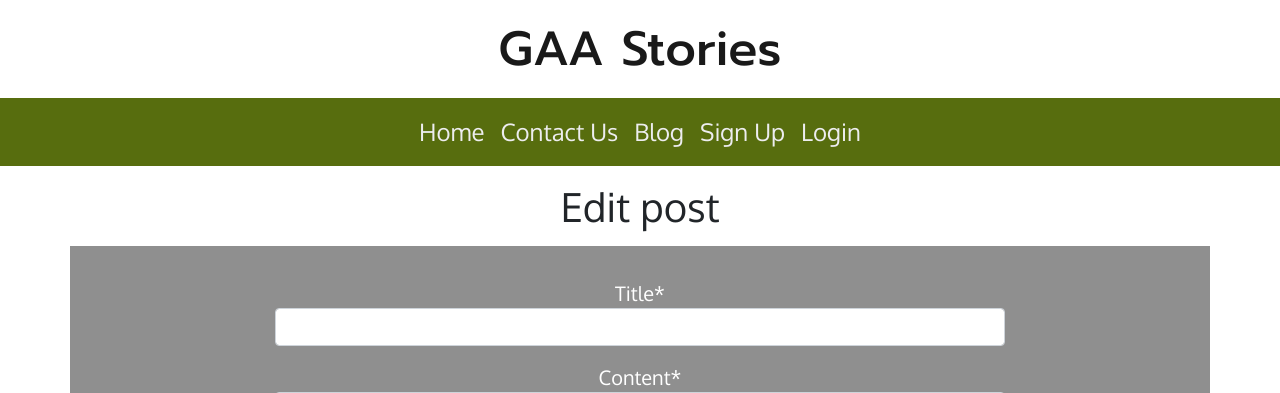
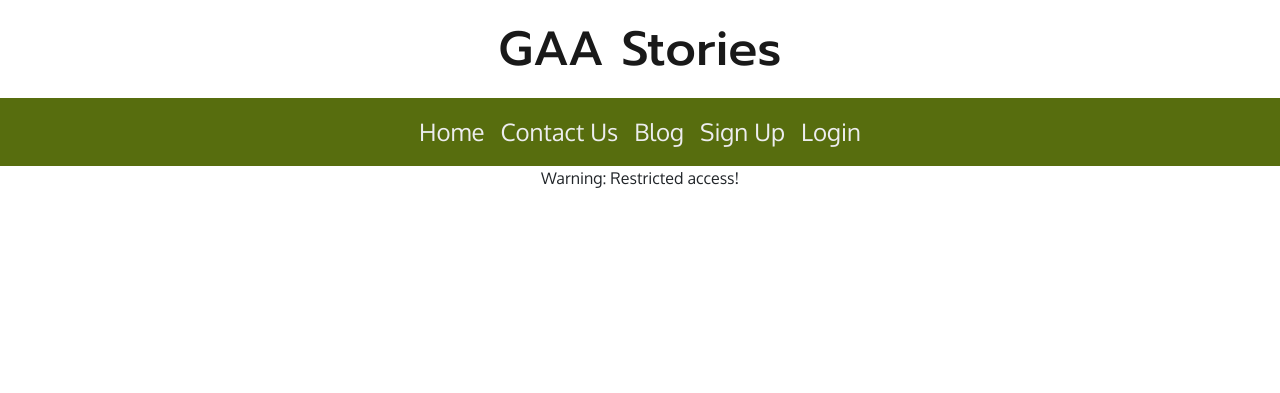
Before and after one commit to conor-b1995/p4-GAAStories, a Django app: template templates/update_post.html in a window 1280 px wide. Shown: the top 393 px of the page. Run offline with Django 3.2, Linux system fonts and the light colour scheme; the template is opened without the code that fills it: values that come from a table or form of the project are taken from there, others are empty; some libraries are stand-ins or nearby versions.

Commit message:
Update: the delete and update post templates so that if a user logged out no one can update or delete the post.

```diff
--- a/templates/update_post.html
+++ b/templates/update_post.html
@@ -5,6 +5,9 @@
 {% block content %}
 
 {% load crispy_forms_tags %}
+
+{% if user.is_authenticated %}
+        {% if user.id == post.author.id or user.is_superuser %}
 
             <div>
                 <h1 class="text-center mt-3">Edit post</h1>
@@ -40,4 +43,20 @@
 
             </div>
 
+        {% else %}
+        <div class="d-flex justify-content-center">
+            <div class="text-center top-50">
+                You are not allowed here!
+            </div>
+        </div>
+        {% endif %}
+
+{% else %}
+    <div class="d-flex justify-content-center">
+        <div class="text-center top-50">
+            Warning: Restricted access!
+        </div>
+    </div>
+{% endif %}
+
 {% endblock %}
```
Also changed, not shown: templates/delete_post.html (+19 -0 lines). Lines whose indentation alone changed are shown as unchanged.
